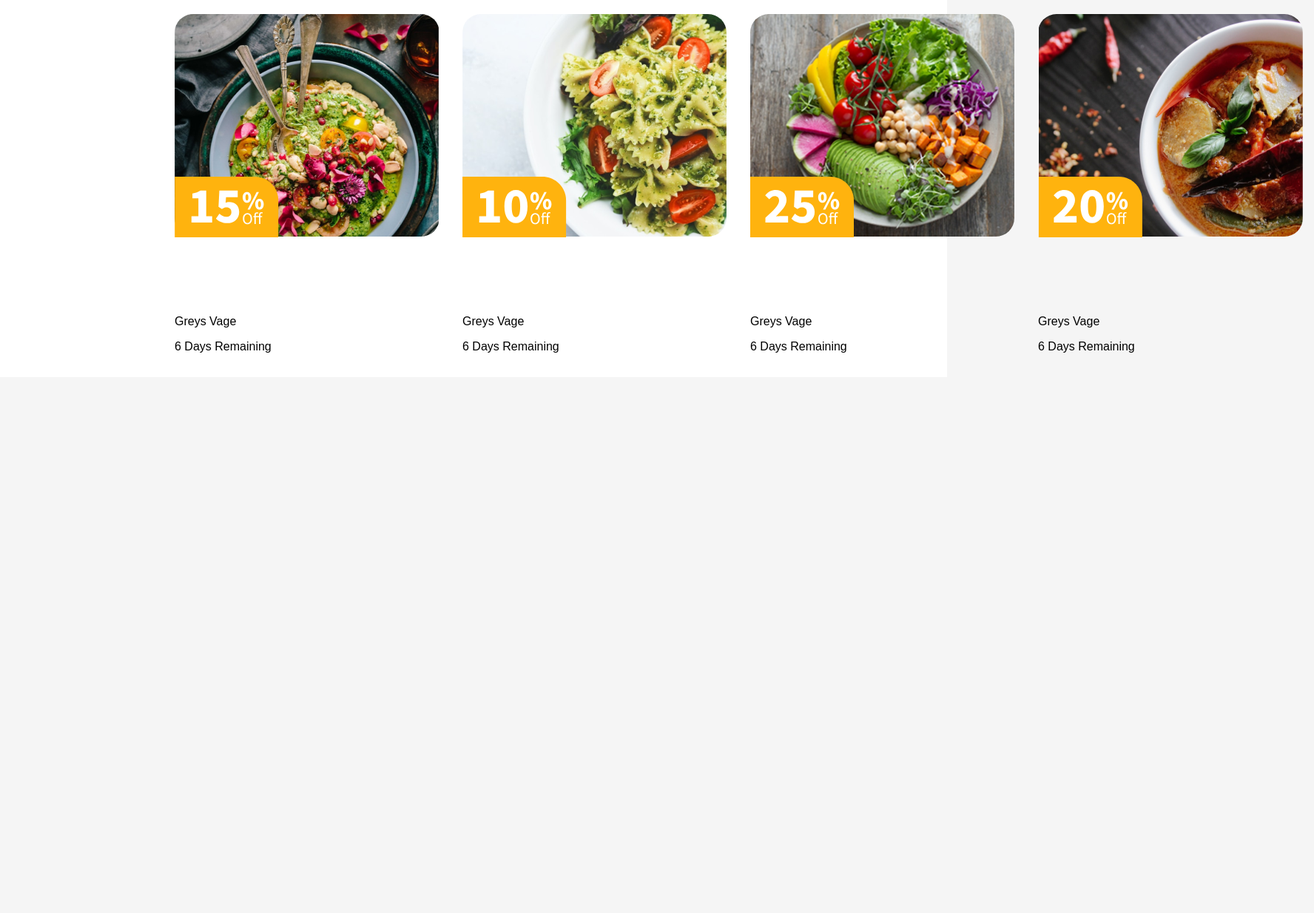
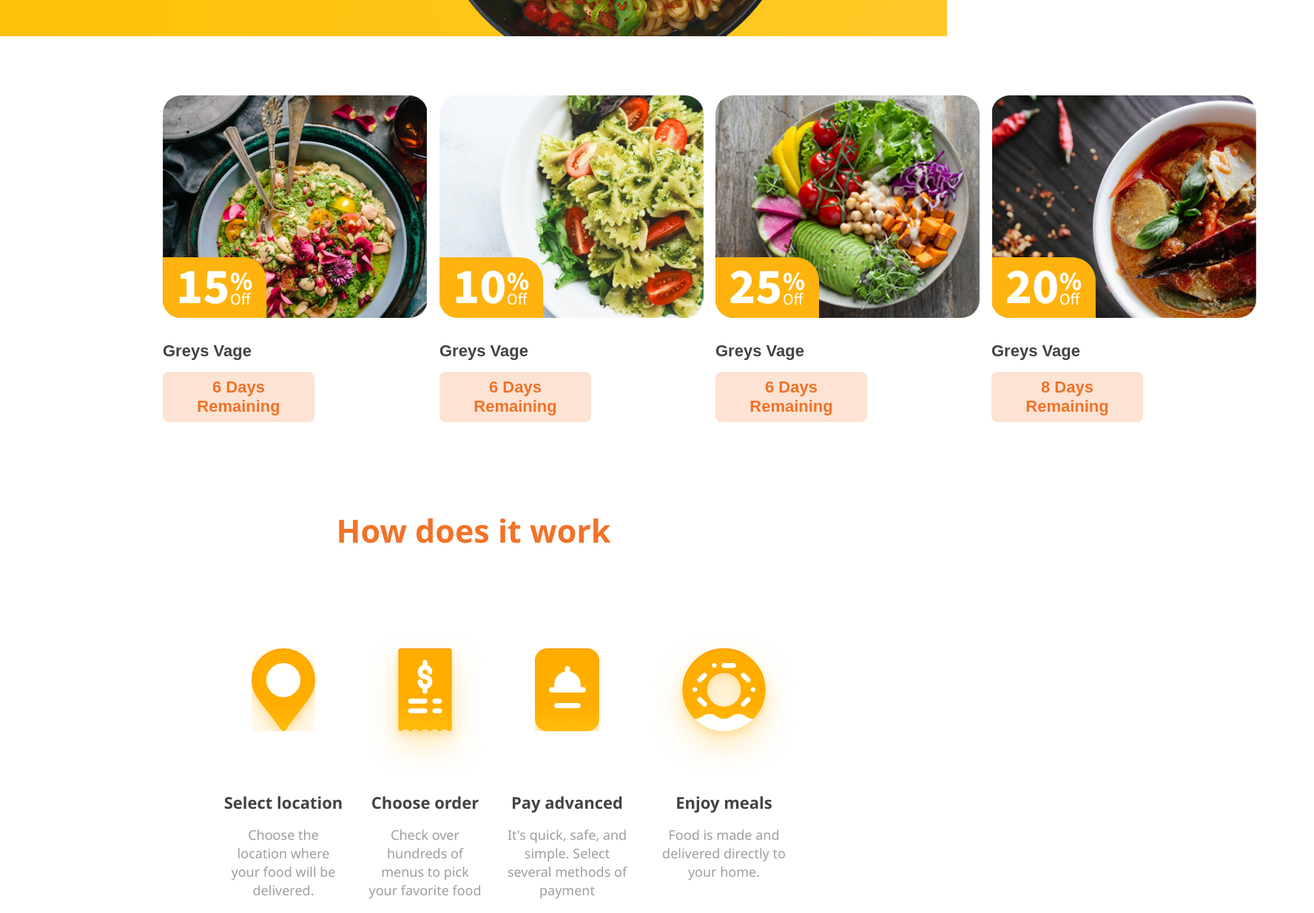
Before and after one commit to mirzayev0719/first-project-2, a plain HTML site: page index.html in a window 1280 px wide. Shown: the part 682-1917 px from the top of the page at 74% size, 1776 px wide, since content can reach past the window. Before the commit the page ends 1192 px from the top, so only its background shows below. Drawn offline with Linux system fonts and the light colour scheme.

Commit message:
new block how

```diff
--- a/css/style.scss
+++ b/css/style.scss
@@ -1,7 +1,11 @@
+@import url('https://fonts.googleapis.com/css2?family=Source+Sans+Pro:wght@400;700&display=swap');
+
+
 body {
+  font-family: 'Source Sans Pro', sans-serif;
   margin: 0;
   font-family: 'Segoe UI', sans-serif;
-  background: #f5f5f5;
+
 }
 
 .navbar {
@@ -16,7 +20,7 @@ body {
 .logo {
   display: flex;
   align-items: center;
-  font-size: 24px;
+  font-size: 32px;
   font-weight: bold;
   gap: 4px;
 
@@ -29,6 +33,7 @@ body {
 }
 
 .delivery {
+  font-size: 18px;
   display: flex;
   align-items: center;
   gap: 6px;
@@ -39,6 +44,7 @@ body {
 }
 
 .right-nav {
+  font-size: 18px;
   display: flex;
   align-items: center;
   gap: 16px;
@@ -47,6 +53,8 @@ body {
     display: flex;
     align-items: center;
     gap: 6px;
+    font-weight: 700;
+
   }
 
   .login {
@@ -57,9 +65,11 @@ body {
     background: #fff;
     border: none;
     border-radius: 6px;
+    cursor: pointer;
+    font-weight: 700;
+    font-size: 18px;
+    color: #FF8A00;
     box-shadow: 0 0 5px #ffc10755;
-    cursor: pointer;
-    font-weight: bold;
   }
 }
 
@@ -76,6 +86,7 @@ body {
   margin: 0px 0px 132px 220px;
   flex: 1;
   max-width: 550px;
+  padding-top: 132px;
 
   h1 {
     font-size: 88px;
@@ -92,6 +103,7 @@ body {
 }
 
 .order-container {
+  min-width: 856px;
   background: #fff;
   padding: 20px;
   border-radius: 12px;
@@ -125,9 +137,16 @@ body {
     }
   }
 
+  .input__text{
+    max-width: 593px;
+    max-height: 49px;
+  }
+
   .order-form {
     display: flex;
     align-items: center;
+    gap: 5px;
+
 
     input {
       flex: 1;
@@ -145,7 +164,7 @@ body {
       display: flex;
       align-items: center;
       gap: 6px;
-      min-height:60px;
+      min-height:50px;
       border: none;
       padding: 0 20px;
       border-radius: 0 10px 10px 0;
@@ -154,7 +173,6 @@ body {
       background: #ff7e42;
       color: #fff;
       margin-left: 10px;
-      border-radius: 5px;
 
 
 
@@ -167,9 +185,10 @@ body {
 }
 
 .hero-image {
+  max-width: 497px;
 position: relative;
-top: 70px;
-right: 220px;
+top: 130px;
+right: 200.51px;
 }
 
 .discount{
@@ -180,22 +199,79 @@ right: 220px;
   background-color: #fff;
 }
 .discount__block{
-  padding: 16px;
+padding: 0px 16px 0px 0px ;
+border: none;
+background-color: #fff;
+}
+.discount__block img{
+  cursor: pointer;
+border-radius: 25px;
 }
 
-.discount__card{
-  width: 357px;
-}
-.discount__block img{
-border-radius: 25px;
-}
 .discount__icon img{
-  border-radius: 0px;
+  border-radius: 0px 0px 0px 24px ;
+  }
+  .discount__card{
+    max-height: 301px;
   }
 
 
 .discount__icon{
 position: relative;
 bottom: 85px;
-left: 0;
+left: -108.2px;
 }
+
+.discount p{
+  display: flex;
+  font-size: 22px;
+  font-weight: 700;
+  margin: 0;
+  line-height: 120%;
+}
+.title{
+  padding: 32px 0px 14px 0px;
+  color: #424242;
+}
+.color{
+  max-width: 173px;
+  border-radius: 8px;
+  padding: 8px 16px 8px 16px;
+  background: #F1722833;
+  color: #F17228;
+}
+
+
+.how{
+display: flex;
+  // background: linear-gradient(to bottom, rgba(255, 206, 103, 0.1), #FDEDCA00); //
+padding: 0px 300px;
+gap: 32px;
+}
+
+.how__header{
+  display: flex;
+  justify-content: center;
+  align-content: center;
+  font-size: 43px;
+  font-weight: 700;
+  line-height: 112%;
+  padding: 80px 0px 71px 0px ;
+  color: #F17228;
+}
+.how__card{
+  gap: 41px;
+  text-align: center; //texti centda ushidi//
+  h2{
+    font-size: 22px;
+    font-weight: 700;
+    line-height: 120%;
+    color: #434343;
+  }
+  p{
+  font-size: 18px;
+  line-height: 140%;
+  color: #9e9e9e;
+  }
+
+}
--- a/index.html
+++ b/index.html
@@ -2,7 +2,7 @@
 <html lang="ru">
 <head>
     <meta charset="UTF-8">
-    <title>#firts project</title>
+    <title>#firts project 2</title>
     <link rel="stylesheet" href="css/style.css">
 </head>
 
@@ -51,7 +51,7 @@
 
         <div class="order-form">
           <img src="img/icon/Icon-bag.svg" alt="">
-          <input type="text" placeholder="Enter Your Address" />
+          <input class="input__text" type="text" placeholder="Enter Your Address" />
           <button class="find-btn">
             <img src="img/icon/Icon-find.svg" alt=""> Find Food
           </button>
@@ -65,7 +65,7 @@
   </main>
 
   <div class="discount">
-    <div class="discount__block">
+    <button class="discount__block">
       <div class="discount__card">
         <img src="img/Image (1).png" alt="">
         <div class="discount__icon">
@@ -74,9 +74,9 @@
       </div>
       <p class="title">Greys Vage</p>
       <p class="color">6 Days Remaining</p>
-    </div>
+    </button>
 
-    <div class="discount__block">
+    <button class="discount__block">
       <div class="discount__card">
         <img src="img/Image (2).png" alt="">
         <div class="discount__icon">
@@ -85,9 +85,9 @@
       </div>
       <p class="title">Greys Vage</p>
       <p class="color">6 Days Remaining</p>
-    </div>
+    </button>
 
-    <div class="discount__block">
+    <button class="discount__block">
       <div class="discount__card">
         <img src="img/Image (3).png" alt="">
         <div class="discount__icon">
@@ -96,9 +96,9 @@
       </div>
       <p class="title">Greys Vage</p>
       <p class="color">6 Days Remaining</p>
-    </div>
+    </buuton>
 
-    <div class="discount__block">
+    <button class="discount__block">
       <div class="discount__card">
         <img src="img/Image (4).png" alt="">
         <div class="discount__icon">
@@ -106,12 +106,56 @@
         </div>
       </div>
       <p class="title">Greys Vage</p>
-      <p class="color">6 Days Remaining</p>
-    </div>
+      <p class="color">8 Days Remaining</p>
+    </button>
   </div>
 
+  <div class="how__header">
+    <p>How does it work</p>
+  </div>
 
+  <div class="how">
+    <div class="how__card">
+      <div class="card__img">
+        <img src="img/icon/Map Marker.svg" alt="">
+      </div>
+      <div class="card__text">
+        <h2>Select location</h2>
+        <p>Choose the location where your food will be delivered.</p>
+      </div>
+    </div>
 
+    <div class="how__card">
+      <div class="card__img">
+        <img src="img/icon/cek.svg" alt="">
+      </div>
+      <div class="card__text">
+        <h2>Choose order</h2>
+        <p>Check over hundreds of menus to pick your favorite food</p>
+      </div>
+    </div>
+
+    <div class="how__card">
+      <div class="card__img">
+        <img src="img/icon/Menu.svg" alt="">
+      </div>
+      <div class="card__text">
+        <h2>Pay advanced</h2>
+        <p>It's quick, safe, and simple. Select several methods of payment</p>
+      </div>
+    </div>
+
+    <div class="how__card">
+      <div class="card__img">
+        <img src="img/icon/Donut.svg" alt="">
+      </div>
+      <div class="card__text">
+        <h2>Enjoy meals</h2>
+        <p>Food is made and delivered directly to your home.</p>
+      </div>
+    </div>
+
+  </div>
  </body>
 
 </html>
```
Also changed, not shown: css/style.css, img/icon/Chek.svg (added), img/icon/Donut.svg (added), img/icon/Map Marker.svg (added), img/icon/Menu.svg (added), img/icon/cek.svg (added).
